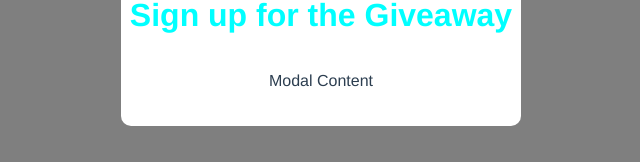
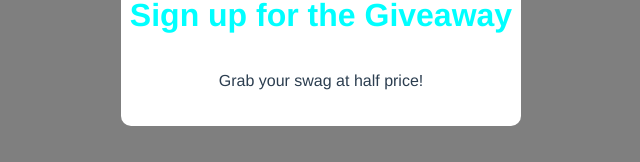
Before and after one commit to MacDavid1989/vue3-modal-project-practice, a Vue app: page / in a window 1280 px wide. Shown: the part 124-286 px from the top of the page, without its empty margins (319-959 px from the left). Built offline with nearby package versions, Linux system fonts and the light colour scheme.

Commit message:
bind modal props to the data in App

```diff
--- a/src/App.vue
+++ b/src/App.vue
@@ -1,6 +1,6 @@
 <template>
   <h1>{{ title }}</h1>
-  <Modal header="Sign up for the Giveaway" />
+  <Modal :header="header" :text="text" />
 </template>
 
 <script>
@@ -12,6 +12,8 @@ export default {
   data() {
     return {
       title: "My First Vue3 App :)",
+      header: "Sign up for the Giveaway",
+      text: "Grab your swag at half price!",
     };
   },
 };
--- a/src/components/Modal.vue
+++ b/src/components/Modal.vue
@@ -2,14 +2,14 @@
   <div class="backdrop">
     <div class="modal">
       <h1>{{ header }}</h1>
-      <p>Modal Content</p>
+      <p>{{ text }}</p>
     </div>
   </div>
 </template>
 
 <script>
 export default {
-  props: ["header"],
+  props: ["header", "text"],
 };
 </script>
 
```
